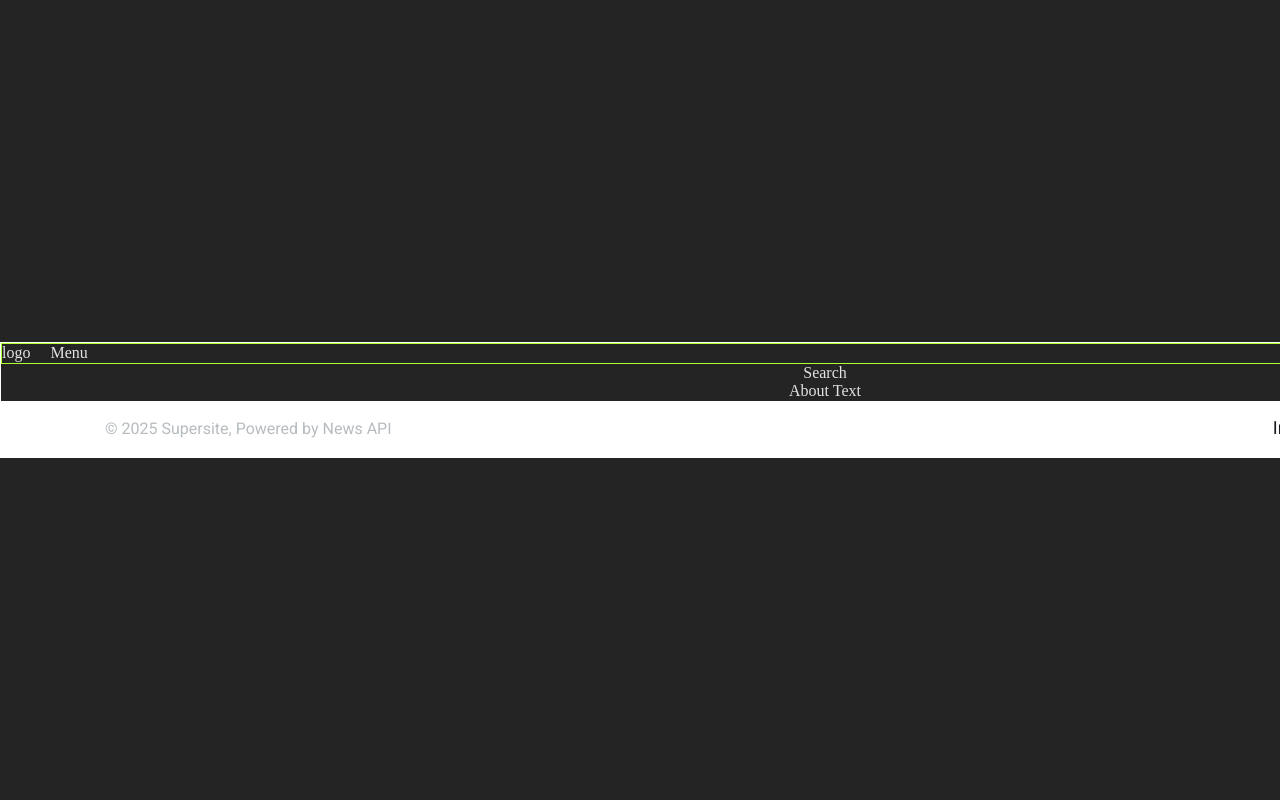
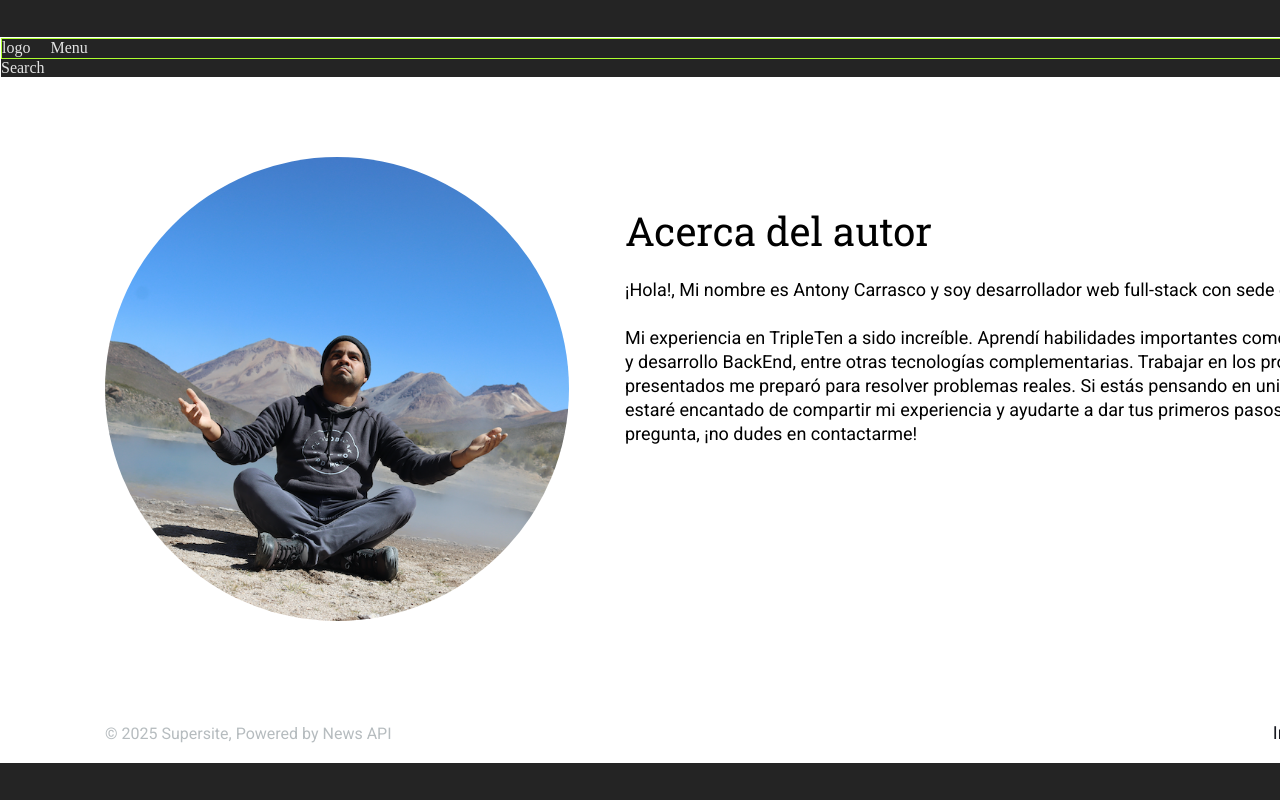
Before and after one commit to tonytrox/newsexplorerproject-frontend, a React (Vite) app: page / in a window 1280 px wide. Shown: the top 800 px of the page. Built offline with nearby package versions, Linux system fonts and the light colour scheme.

Commit message:
About UI completed

```diff
--- a/src/App.css
+++ b/src/App.css
@@ -1,8 +1,9 @@
 @import url('https://fonts.googleapis.com/css2?family=Roboto&display=swap');
+@import url('https://fonts.googleapis.com/css2?family=Roboto&family=Roboto+Slab:wght@100..900&display=swap');
 
 #root {
-  margin: 0 auto;
-  text-align: center;
+  /* margin: 0 auto; */
+  /* text-align: center; */
 }
 
 .page {
--- a/src/components/About/About.jsx
+++ b/src/components/About/About.jsx
@@ -1,7 +1,30 @@
-import "./about.css";
+import './about.css';
+import authorAvatar from '../../images/author-avatar.png';
 
 function About() {
-    return <div>About Text</div>;
+  return (
+    <section className="about">
+      <div className="about__container">
+        <div className="about__avatar">
+          <img src={authorAvatar} alt="Author Avatar" className="about__avatar-image" />
+        </div>
+        <div className="about__bio">
+          <h2 className="about__heading">Acerca del autor</h2>
+          <p className="about__description">
+            ¡Hola!, Mi nombre es Antony Carrasco y soy desarrollador web full-stack con sede en
+            Lima-Perú.
+            <br />
+            <br />
+            Mi experiencia en TripleTen a sido increíble. Aprendí habilidades importantes como
+            JavaScript, React y desarrollo BackEnd, entre otras tecnologías complementarias.
+            Trabajar en los proyectos presentados me preparó para resolver problemas reales. Si
+            estás pensando en unirte a TripleTen, estaré encantado de compartir mi experiencia y
+            ayudarte a dar tus primeros pasos. Si tienes alguna pregunta, ¡no dudes en contactarme!
+          </p>
+        </div>
+      </div>
+    </section>
+  );
 }
 
 export default About;
--- a/src/components/About/about.css
+++ b/src/components/About/about.css
@@ -0,0 +1,38 @@
+.about {
+  background-color: #ffffff;
+  padding: 80px 216px 80px 104px;
+}
+
+.about__container {
+  color: black;
+  display: flex;
+  gap: 56px;
+}
+
+.about__avatar {
+  width: 464px;
+}
+
+.about__avatar-image {
+  width: 464px;
+  height: 464px;
+  border-radius: 100%;
+  object-fit: cover;
+  object-position: center;
+}
+
+.about__heading {
+  font-family: 'Roboto Slab', serif;
+  font-weight: 400;
+  font-size: 40px;
+  line-height: 46px;
+  margin-top: 51px;
+  margin-bottom: 24px;
+}
+
+.about__description {
+  font-family: 'Roboto', sans-serif;
+  font-size: 18px;
+  line-height: 24px;
+  margin: 0px;
+}
```
Also changed, not shown: src/images/author-avatar.png (added).
